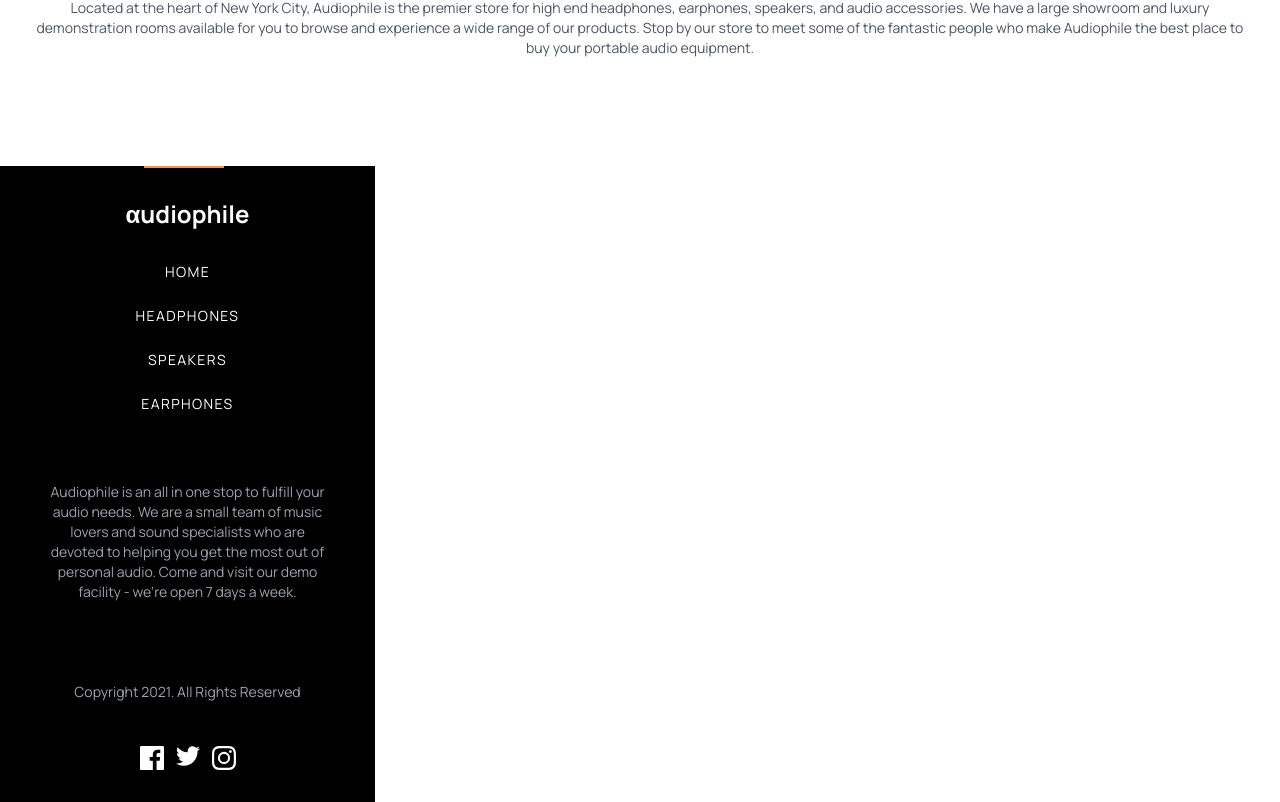
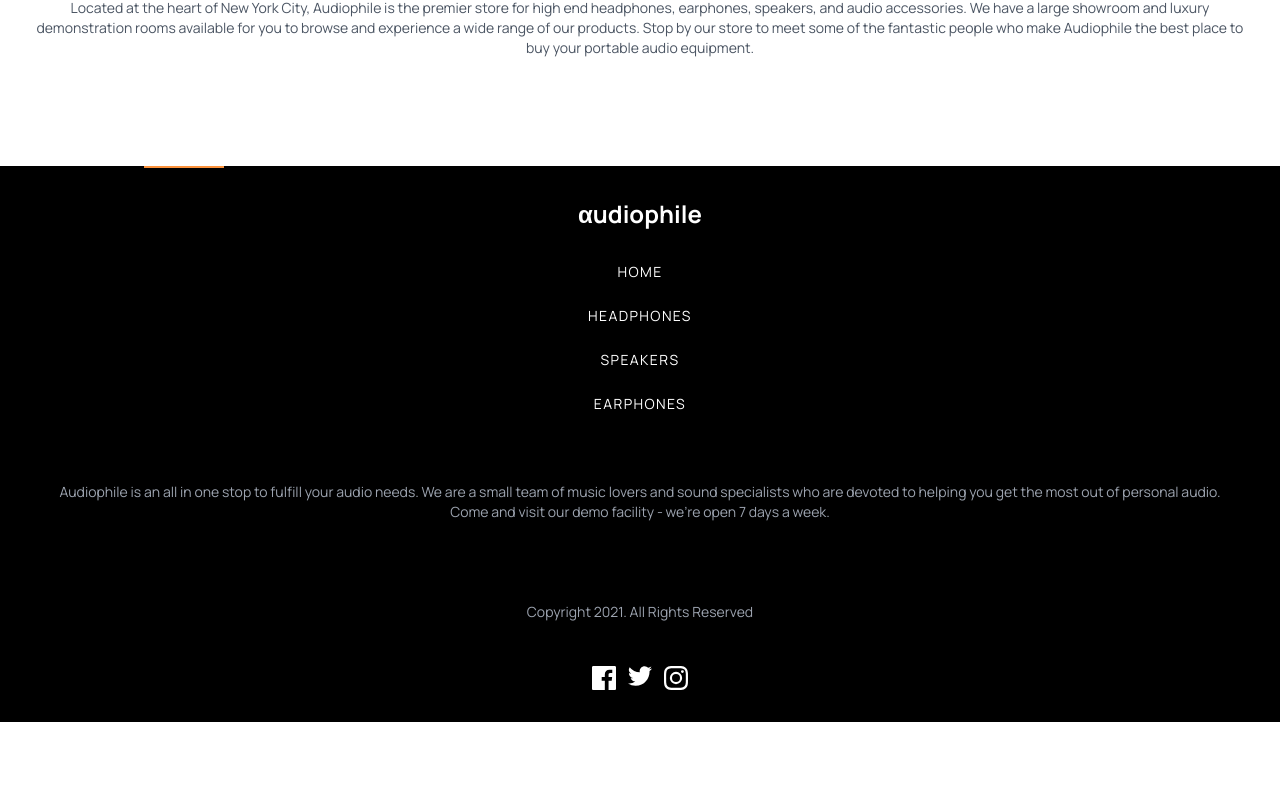
Before and after one commit to rmdbarbosa/audiophile-ecommerce, a Next.js app: page / in a window 1280 px wide. Shown: the part 3278-4080 px from the top of the page. After the commit the page ends 4000 px from the top, so only its background shows below. Built offline with nearby package versions, Linux system fonts and the light colour scheme.

Commit message:
fix: footer width bug

```diff
--- a/app/components/Footer.tsx
+++ b/app/components/Footer.tsx
@@ -4,7 +4,7 @@ const links = ["HOME", "HEADPHONES", "SPEAKERS", "EARPHONES"];
 
 export default function Footer() {
   return (
-    <div className="bg-black absolute left-0 right-0 mt-24 gap-8 text-center flex flex-col justify-center items-center max-w-[375px] p-8">
+    <div className="bg-black absolute left-0 right-0 mt-24 gap-8 text-center flex flex-col justify-center items-center  p-8">
       <div>
         <h1 className="text-white normal-case font-extrabold text-2xl">
           αudiophile
```
